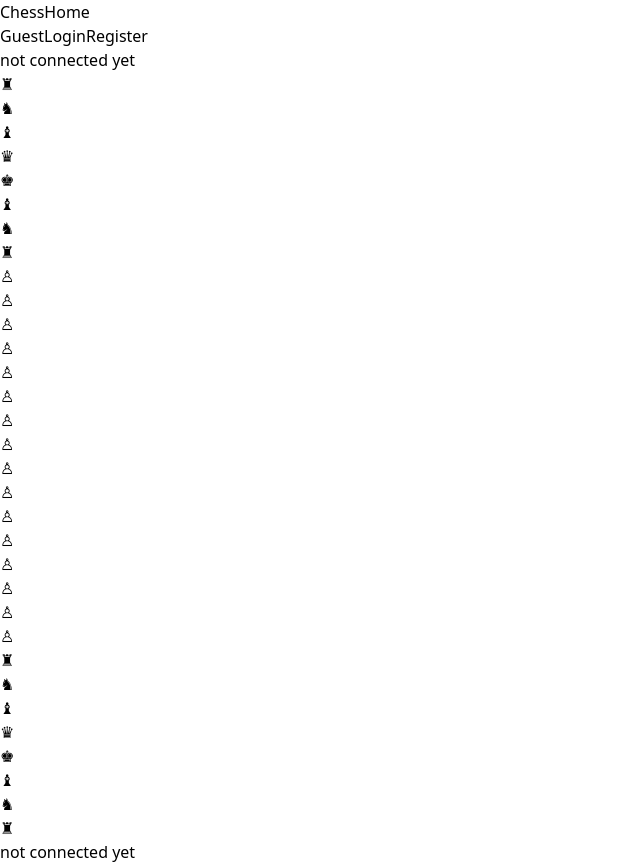
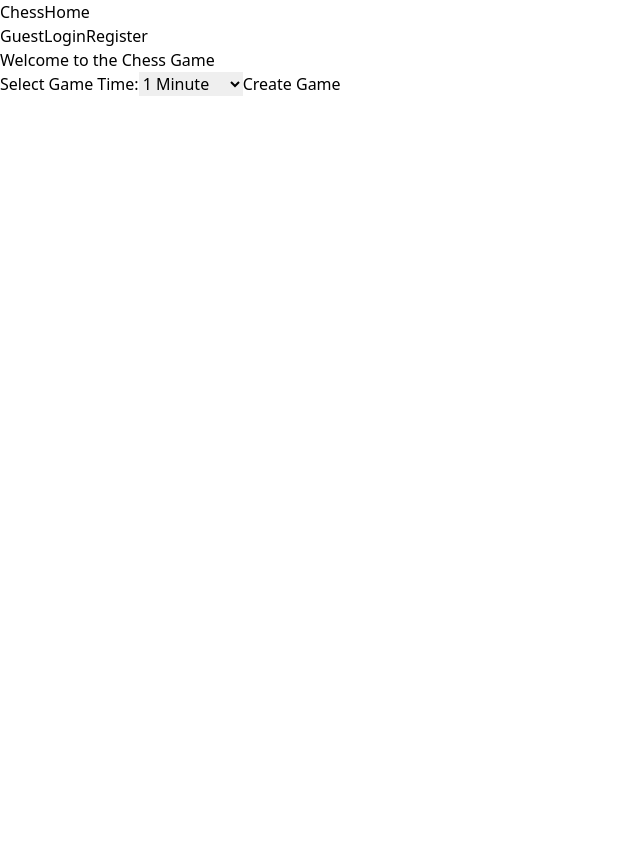
Before and after one commit to harpreet1o/2650Project, a React (Vite) app in the folder frontend/: page / in a window 1280 px wide. Shown: the whole page, without its empty margins (0-640 px from the left). After the commit the page ends 800 px from the top, so only its background shows below. Built offline with nearby package versions, Linux system fonts and the light colour scheme; no server answers.

Commit message:
improved the home page

```diff
--- a/frontend/src/App.jsx
+++ b/frontend/src/App.jsx
@@ -4,6 +4,7 @@ import Login from './components/Login';
 import Register from './components/Register';
 import ChessBoard from './ChessBoard';
 import Navbar from './components/Navbar';
+import Home from './Home';
 
 
 export default function App() {
@@ -13,7 +14,8 @@ export default function App() {
       <Routes>
         <Route path="/login" element={<Login />} />
         <Route path="/register" element={<Register />} />
-        <Route path="/" element={<ChessBoard  />} />
+        <Route path="/" element={<Home/>} />
+        <Route path="/chessboard" element={<ChessBoard />} />
       </Routes>
     </Router>
   )
--- /dev/null
+++ b/frontend/src/Home.jsx
@@ -0,0 +1,29 @@
+// components/Home.js
+import React, { useState } from 'react';
+import { useNavigate } from 'react-router-dom';
+
+const Home = () => {
+  const navigate = useNavigate();
+  const [selectedTime, setSelectedTime] = useState('1'); // Default to 1 minute
+
+  const handleCreateGame = () => {
+    navigate('/chessboard', { state: { time: selectedTime } });
+  };
+
+  return (
+    <div>
+      <h1>Welcome to the Chess Game</h1>
+      <label>
+        Select Game Time:
+        <select value={selectedTime} onChange={(e) => setSelectedTime(e.target.value)}>
+          <option value="1">1 Minute</option>
+          <option value="5">5 Minutes</option>
+          <option value="10">10 Minutes</option>
+        </select>
+      </label>
+      <button onClick={handleCreateGame}>Create Game</button>
+    </div>
+  );
+};
+
+export default Home;
--- a/frontend/src/components/Login.jsx
+++ b/frontend/src/components/Login.jsx
@@ -1,3 +1,4 @@
+// components/Login.js
 import React, { useState, useContext } from 'react';
 import axios from 'axios';
 import { UserContext } from '../context/UserContext';
@@ -16,7 +17,7 @@ const Login = () => {
         setError('');
         try {
             const res = await axios.post('http://localhost:3000/login', formData, { withCredentials: true });
-            setUser(res.data);
+            setUser(res.data.user);
             window.location.href = 'http://localhost:5173/';
         } catch (err) {
             if (err.response && err.response.data) {
```
Also changed, not shown: 1 other file (tests, documents, lock files or other folders).
